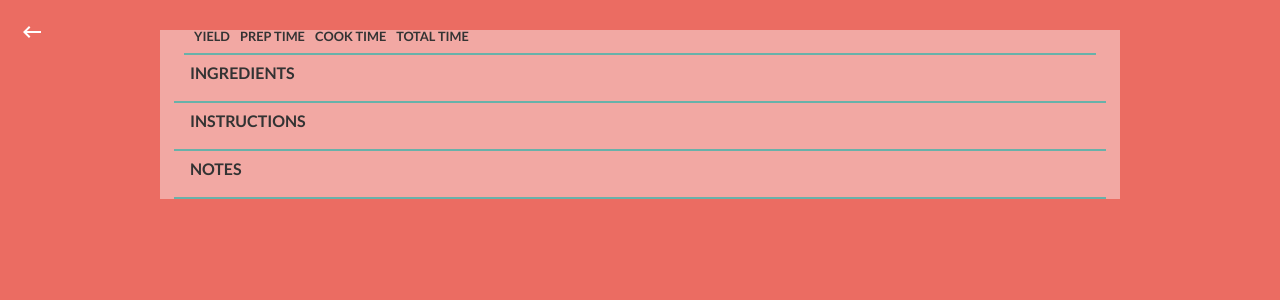
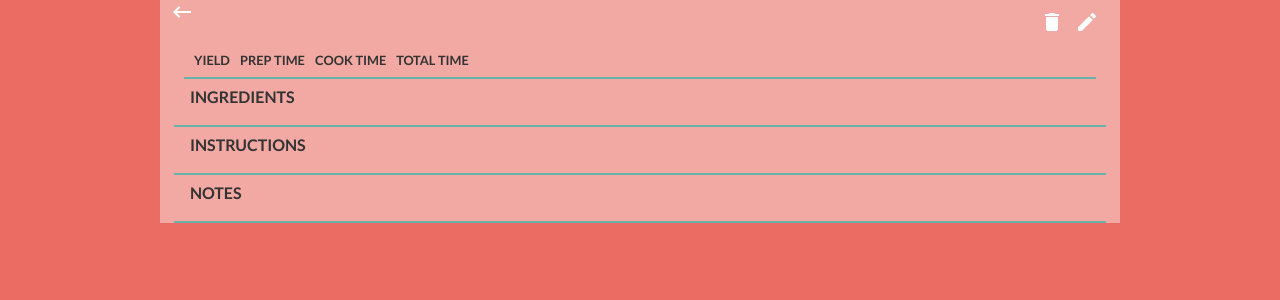
Before and after one commit to nikkieverett/final-project, a React (Create React App) app in the folder client/: page /recipes/1 in a window 1280 px wide. Shown: the top 300 px of the page. Built offline with nearby package versions, Linux system fonts and the light colour scheme; no server answers.

Commit message:
changed css for adding delete and edit buttons to recipe card

```diff
--- a/client/src/components/RecipeCard.js
+++ b/client/src/components/RecipeCard.js
@@ -44,10 +44,11 @@ class RecipeCard extends React.Component {
     let current = this.state.query.currentRecipe;
     return(
       <div className="recipe-card">
+        <div className="back-button" onClick={() => this.props.history.goBack()}></div>
+
         <div className="buttons">
           <div className="delete" onClick={() => this.handleDelete(id)}></div>
           <div className="edit" onClick={() => this.handleEdit(id)}></div>
-          <div className="back-button" onClick={() => this.props.history.goBack()}></div>
         </div>
         <h1>{current.title}</h1>
         <div className="details">
--- a/client/src/index.css
+++ b/client/src/index.css
@@ -343,7 +343,7 @@ table {
 
 /* line 41, src/scss/_recipes.scss */
 /* line 283, src/index.css */
-.recipes .buttons .delete, .recipes .buttons .edit, .recipes .buttons .favorite, .recipes .buttons .not-favorite {
+.recipes .buttons .favorite, .recipes .buttons .not-favorite {
   background-repeat: none;
   width: 25px;
   height: 25px;
@@ -354,28 +354,16 @@ table {
 
 /* line 50, src/scss/_recipes.scss */
 /* line 292, src/index.css */
-.recipes .buttons .delete {
-  background-image: url(../public/ic_delete_white_24px.svg);
-  margin-right: 10px; }
-
-/* line 54, src/scss/_recipes.scss */
-/* line 296, src/index.css */
-.recipes .buttons .edit {
-  background-image: url(../public/ic_edit_white_24px.svg);
-  margin-right: 10px; }
-
-/* line 58, src/scss/_recipes.scss */
-/* line 300, src/index.css */
 .recipes .buttons .favorite {
   background-image: url(../public/ic_star_white_24px.svg); }
 
-/* line 61, src/scss/_recipes.scss */
-/* line 303, src/index.css */
+/* line 53, src/scss/_recipes.scss */
+/* line 295, src/index.css */
 .recipes .buttons .not-favorite {
   background-image: url(../public/ic_star_border_white_24px.svg); }
 
 /* line 3, src/scss/_form.scss */
-/* line 307, src/index.css */
+/* line 299, src/index.css */
 .recipe-form {
   width: 80%;
   position: absolute;
@@ -383,7 +371,7 @@ table {
   right: 0; }
 
 /* line 9, src/scss/_form.scss */
-/* line 314, src/index.css */
+/* line 306, src/index.css */
 .input {
   display: inline-block;
   margin: 10px;
@@ -393,110 +381,139 @@ table {
   color: #333333; }
 
 /* line 18, src/scss/_form.scss */
-/* line 323, src/index.css */
+/* line 315, src/index.css */
 .left-entry, .right-entry {
   float: left;
   width: 46%;
   margin: 2%; }
 
 /* line 22, src/scss/_form.scss */
-/* line 328, src/index.css */
+/* line 320, src/index.css */
 .left-entry input, .right-entry input {
   height: 30px;
   margin: 10px;
   font-size: 18px; }
 
 /* line 27, src/scss/_form.scss */
-/* line 333, src/index.css */
+/* line 325, src/index.css */
 .left-entry input:focus, .right-entry input:focus {
   outline: none; }
 
 /* line 31, src/scss/_form.scss */
-/* line 337, src/index.css */
+/* line 329, src/index.css */
 #name, #link {
   width: 100%; }
 
 /* line 34, src/scss/_form.scss */
-/* line 341, src/index.css */
+/* line 333, src/index.css */
 #prep, #cook, #total {
   font-size: 12px;
   float: left;
   width: 10.333%; }
 
 /* line 39, src/scss/_form.scss */
-/* line 347, src/index.css */
+/* line 339, src/index.css */
 #servings {
   font-size: 12px;
   clear: both; }
 
 /* line 44, src/scss/_form.scss */
-/* line 352, src/index.css */
+/* line 344, src/index.css */
 .right-entry h1 {
   font-size: 18px;
   display: inline; }
 
 /* line 49, src/scss/_form.scss */
-/* line 357, src/index.css */
+/* line 349, src/index.css */
 #category {
   width: 100%; }
 
 /* line 52, src/scss/_form.scss */
-/* line 361, src/index.css */
+/* line 353, src/index.css */
 #tried, #rating, #difficulty {
   display: inline; }
 
 /* line 55, src/scss/_form.scss */
-/* line 365, src/index.css */
+/* line 357, src/index.css */
 .main-entry, .sub-entry {
   width: 90%;
   margin: 0 auto; }
 
 /* line 58, src/scss/_form.scss */
-/* line 369, src/index.css */
+/* line 361, src/index.css */
 .main-entry textarea, .sub-entry textarea {
   width: 100%;
   background-color: #f2a8a3;
   height: 100px; }
 
 /* line 65, src/scss/_form.scss */
-/* line 375, src/index.css */
+/* line 367, src/index.css */
 .main-entry {
   clear: both; }
 
 /* line 68, src/scss/_form.scss */
-/* line 379, src/index.css */
+/* line 371, src/index.css */
 .sub-entry {
   clear: both; }
 
 /* line 1, src/scss/_recipeCard.scss */
-/* line 383, src/index.css */
+/* line 375, src/index.css */
 .recipe-card {
   width: 960px;
   margin: 0 auto;
   background-color: #f2a8a3;
   height: 100%;
-  color: #333333; }
+  color: #333333;
+  position: relative; }
 
-/* line 8, src/scss/_recipeCard.scss */
-/* line 390, src/index.css */
+/* line 9, src/scss/_recipeCard.scss */
+/* line 383, src/index.css */
+.recipe-card .buttons {
+  right: 10px;
+  top: 10px;
+  overflow: auto;
+  position: absolute; }
+
+/* line 15, src/scss/_recipeCard.scss */
+/* line 389, src/index.css */
+.recipe-card .buttons .delete, .recipe-card .buttons .edit {
+  background-repeat: none;
+  width: 25px;
+  height: 25px;
+  border-radius: 5px;
+  float: left; }
+
+/* line 22, src/scss/_recipeCard.scss */
+/* line 396, src/index.css */
+.recipe-card .buttons .delete {
+  background-image: url(../public/ic_delete_white_24px.svg);
+  margin-right: 10px; }
+
+/* line 26, src/scss/_recipeCard.scss */
+/* line 400, src/index.css */
+.recipe-card .buttons .edit {
+  background-image: url(../public/ic_edit_white_24px.svg);
+  margin-right: 10px; }
+
+/* line 31, src/scss/_recipeCard.scss */
+/* line 404, src/index.css */
 .recipe-card .back-button {
   background-image: url(../public/ic_keyboard_backspace_white_24px.svg);
   background-repeat: none;
-  position: absolute;
+  margin-left: 10px;
   width: 24px;
   height: 24px;
   top: 20px;
-  left: 20px;
-  transition: all ease 3s; }
+  left: 20px; }
 
-/* line 19, src/scss/_recipeCard.scss */
-/* line 400, src/index.css */
+/* line 40, src/scss/_recipeCard.scss */
+/* line 413, src/index.css */
 .recipe-card h1 {
   font-size: 2em;
   margin: 30px; }
 
-/* line 23, src/scss/_recipeCard.scss */
-/* line 404, src/index.css */
+/* line 44, src/scss/_recipeCard.scss */
+/* line 417, src/index.css */
 .recipe-card .details {
   border-bottom: 2px solid #69b1a9;
   overflow: auto;
@@ -504,22 +521,22 @@ table {
   margin: 0 auto;
   text-transform: lowercase; }
 
-/* line 29, src/scss/_recipeCard.scss */
-/* line 411, src/index.css */
+/* line 50, src/scss/_recipeCard.scss */
+/* line 424, src/index.css */
 .recipe-card .details .detail {
   float: left;
   margin-left: 10px;
   margin-bottom: 10px;
   font-size: .8em; }
 
-/* line 34, src/scss/_recipeCard.scss */
-/* line 417, src/index.css */
+/* line 55, src/scss/_recipeCard.scss */
+/* line 430, src/index.css */
 .recipe-card .details .detail span {
   text-transform: uppercase;
   font-weight: bold; }
 
-/* line 40, src/scss/_recipeCard.scss */
-/* line 421, src/index.css */
+/* line 61, src/scss/_recipeCard.scss */
+/* line 434, src/index.css */
 .recipe-card h2 {
   font-size: 1em;
   text-transform: uppercase;
@@ -527,8 +544,8 @@ table {
   margin-left: 30px;
   margin-top: 10px; }
 
-/* line 48, src/scss/_recipeCard.scss */
-/* line 428, src/index.css */
+/* line 68, src/scss/_recipeCard.scss */
+/* line 441, src/index.css */
 .recipe-card p {
   border-bottom: 2px solid #69b1a9;
   width: 95%;
@@ -538,7 +555,7 @@ table {
   padding: 10px; }
 
 /* line 10, src/index.scss */
-/* line 437, src/index.css */
+/* line 450, src/index.css */
 body {
   margin: 0;
   padding: 0;
--- a/client/src/scss/_recipeCard.scss
+++ b/client/src/scss/_recipeCard.scss
@@ -4,17 +4,38 @@
   background-color: $tertiary-color;
   height: 100%;
   color: $focus-font-color;
+  position: relative;
 
+  .buttons{
+    right: 10px;
+    top: 10px;
+    overflow: auto;
+    position: absolute;
+
+    .delete, .edit{
+      background-repeat: none;
+      width: 25px;
+      height: 25px;
+      border-radius: 5px;
+      float: left;
+    }
+    .delete {
+      background-image: url(../public/ic_delete_white_24px.svg);
+      margin-right: 10px;
+    }
+    .edit {
+      background-image: url(../public/ic_edit_white_24px.svg);
+      margin-right: 10px;
+    }
+  }
   .back-button{
     background-image: url(../public/ic_keyboard_backspace_white_24px.svg);
     background-repeat: none;
-    position: absolute;
+    margin-left: 10px;
     width: 24px;
     height:24px;
     top: 20px;
     left: 20px;
-    transition: all ease 3s;
-
   }
   h1{
     font-size: 2em;
@@ -43,7 +64,6 @@
     font-weight: bold;
     margin-left: 30px;
     margin-top: 10px;
-
   }
   p{
     border-bottom: 2px solid $tertiary-color2;
```
Also changed, not shown: client/src/scss/_recipes.scss (+1 -9 lines).
